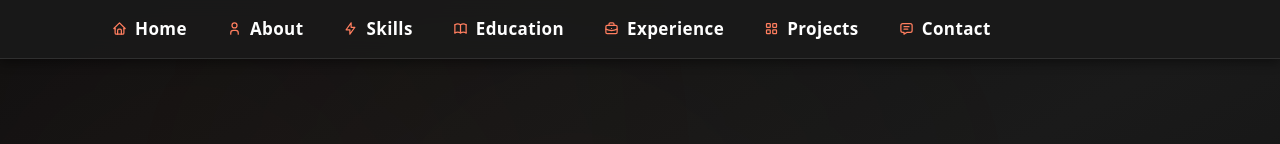
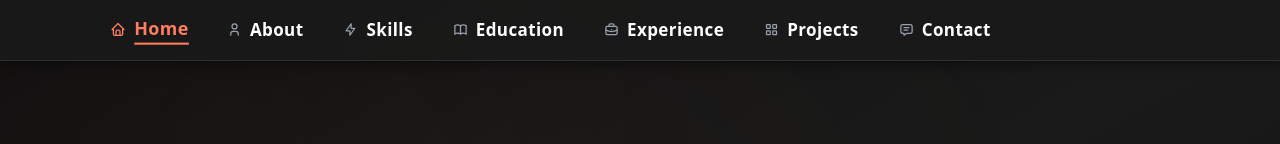
Before and after one commit to vanshita-gawande/my-portfolio, a React (Vite) app: page / in a window 1280 px wide. Shown: the top 144 px of the page. Built offline with nearby package versions, Linux system fonts and the light colour scheme; grey boxes are pictures that could not be loaded.

Commit message:
update resume

```diff
--- a/src/components/Navbar.jsx
+++ b/src/components/Navbar.jsx
@@ -1,4 +1,4 @@
-import { useState } from "react";
+import { useState, useEffect } from "react";
 import { HashLink as Link } from "react-router-hash-link";
 import {
   TbHome,
@@ -12,16 +12,36 @@ import {
 
 function Navbar() {
   const [isOpen, setIsOpen] = useState(false);
+  const [activeSection, setActiveSection] = useState("home"); // 👈 new state
 
   const navItems = [
     { name: "home", icon: <TbHome size={15} /> },
     { name: "about", icon: <TbUser size={15} /> },
     { name: "skills", icon: <TbBolt size={15} /> },
-    { name: "education", icon: <TbBook size={15} /> }, // ✅ Added
-    { name: "experience", icon: <TbBriefcase size={15} /> }, // ✅ Added
+    { name: "education", icon: <TbBook size={15} /> },
+    { name: "experience", icon: <TbBriefcase size={15} /> },
     { name: "projects", icon: <TbLayoutGrid size={15} /> },
     { name: "contact", icon: <TbMessage size={15} /> },
   ];
+
+  // ✅ Detect which section is in view
+  useEffect(() => {
+    const sections = document.querySelectorAll("section");
+    const observer = new IntersectionObserver(
+      (entries) => {
+        entries.forEach((entry) => {
+          if (entry.isIntersecting) {
+            setActiveSection(entry.target.id);
+          }
+        });
+      },
+      { threshold: 0.6 } // adjust visibility sensitivity
+    );
+
+    sections.forEach((section) => observer.observe(section));
+
+    return () => sections.forEach((section) => observer.unobserve(section));
+  }, []);
 
   return (
     <nav className="fixed top-0 left-0 w-full bg-[#1b1b1bd9] backdrop-blur-md text-white shadow-[0_4px_10px_rgba(0,0,0,0.4)] z-50 px-12 py-4 flex items-center justify-start border-b border-white/10">
@@ -30,13 +50,25 @@ function Navbar() {
         {navItems.map((item) => (
           <li
             key={item.name}
-            className="flex items-center gap-2 hover:scale-105 transition"
+            className={`flex items-center gap-2 transition ${
+              activeSection === item.name ? "scale-105" : ""
+            }`}
           >
-            <span className="text-[#ff7e5f]">{item.icon}</span>
+            <span
+              className={`${
+                activeSection === item.name ? "text-[#ff7e5f]" : "text-gray-400"
+              }`}
+            >
+              {item.icon}
+            </span>
             <Link
               to={`#${item.name}`}
               smooth
-              className="text-white text-[17px] capitalize transition-all duration-300 hover:text-[#ff7e5f] hover:tracking-[1px] hover:border-b-2 border-[#ff7e5f]"
+              className={`capitalize text-[17px] transition-all duration-300 ${
+                activeSection === item.name
+                  ? "text-[#ff7e5f] border-b-2 border-[#ff7e5f]"
+                  : "text-white hover:text-[#ff7e5f]"
+              }`}
             >
               {item.name}
             </Link>
@@ -66,7 +98,7 @@ function Navbar() {
         />
       </div>
 
-      {/* Mobile Dropdown Menu */}
+      {/* Mobile Dropdown */}
       <ul
         className={`absolute top-[70px] right-8 bg-[#232323] backdrop-blur-lg border border-white/10 rounded-lg p-5 flex flex-col gap-4 shadow-lg transition-all duration-300 md:hidden ${
           isOpen ? "opacity-100 visible" : "opacity-0 invisible"
@@ -74,12 +106,22 @@ function Navbar() {
       >
         {navItems.map((item) => (
           <li key={item.name} className="flex items-center gap-2">
-            <span className="text-[#ff7e5f]">{item.icon}</span>
+            <span
+              className={`${
+                activeSection === item.name ? "text-[#ff7e5f]" : "text-gray-400"
+              }`}
+            >
+              {item.icon}
+            </span>
             <Link
               to={`#${item.name}`}
               smooth
               onClick={() => setIsOpen(false)}
-              className="text-white text-[17px] capitalize transition duration-300 hover:text-[#ff7e5f]"
+              className={`capitalize text-[17px] transition duration-300 ${
+                activeSection === item.name
+                  ? "text-[#ff7e5f]"
+                  : "text-white hover:text-[#ff7e5f]"
+              }`}
             >
               {item.name}
             </Link>
```
